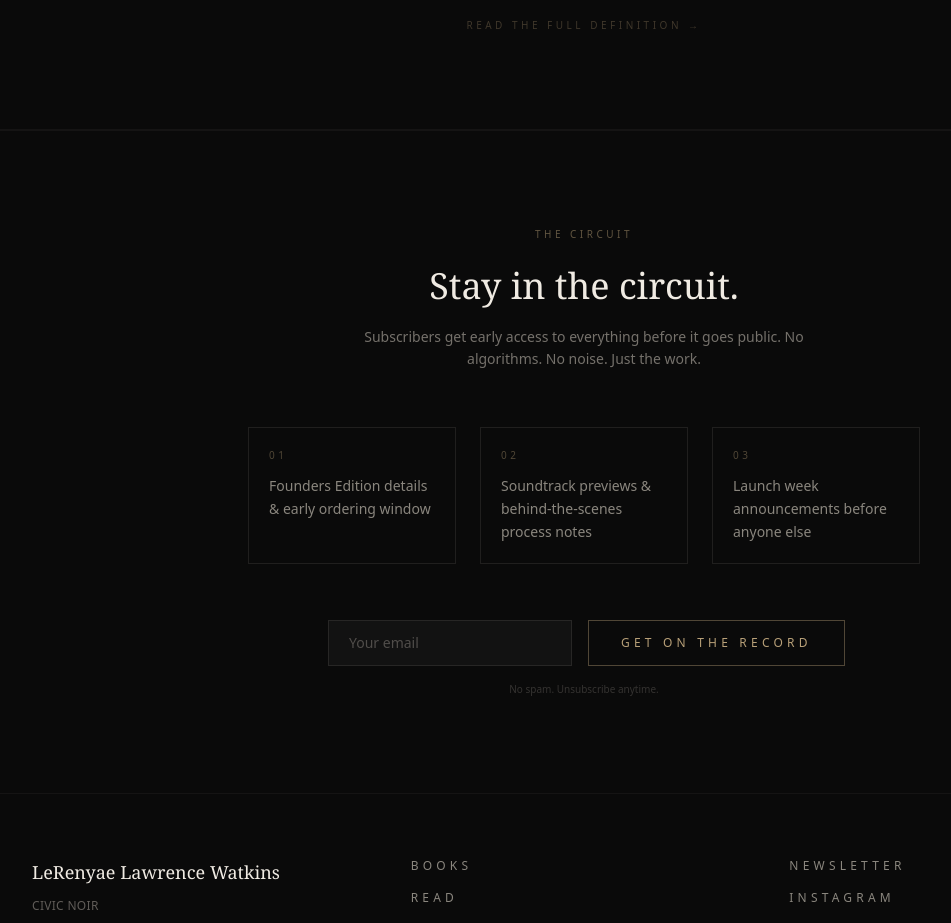
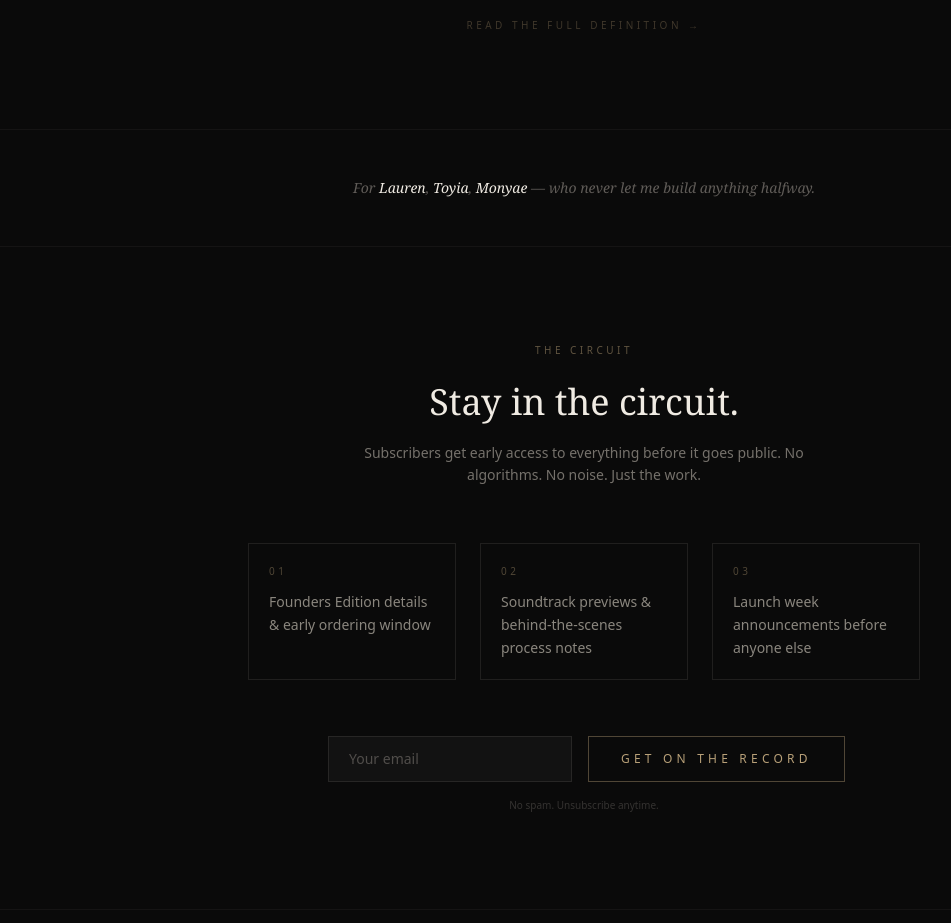
Before and after one commit to lerenyae/Civic-Noir-site, a Next.js app: page / in a window 1280 px wide. Shown: the part 4740-5663 px from the top of the page, without its empty margins (56-1007 px from the left). Built offline with nearby package versions, Linux system fonts and the light colour scheme.

Commit message:
Add acknowledgements: Lauren, Toyia, Monyae

```diff
--- a/app/page.tsx
+++ b/app/page.tsx
@@ -196,6 +196,18 @@ export default function Home() {
         </SectionReveal>
       </section>
 
+      {/* Acknowledgements */}
+      <section className="py-12 px-6">
+        <div className="max-w-2xl mx-auto text-center">
+          <p className="font-serif text-sm text-bone-300/40 font-light italic">
+            For <span className="text-bone-200">Lauren</span>,{" "}
+            <span className="text-bone-200">Toyia</span>,{" "}
+            <span className="text-bone-200">Monyae</span> &mdash;
+            who never let me build anything halfway.
+          </p>
+        </div>
+      </section>
+
       <Newsletter />
 
       <StickyBar />
```
